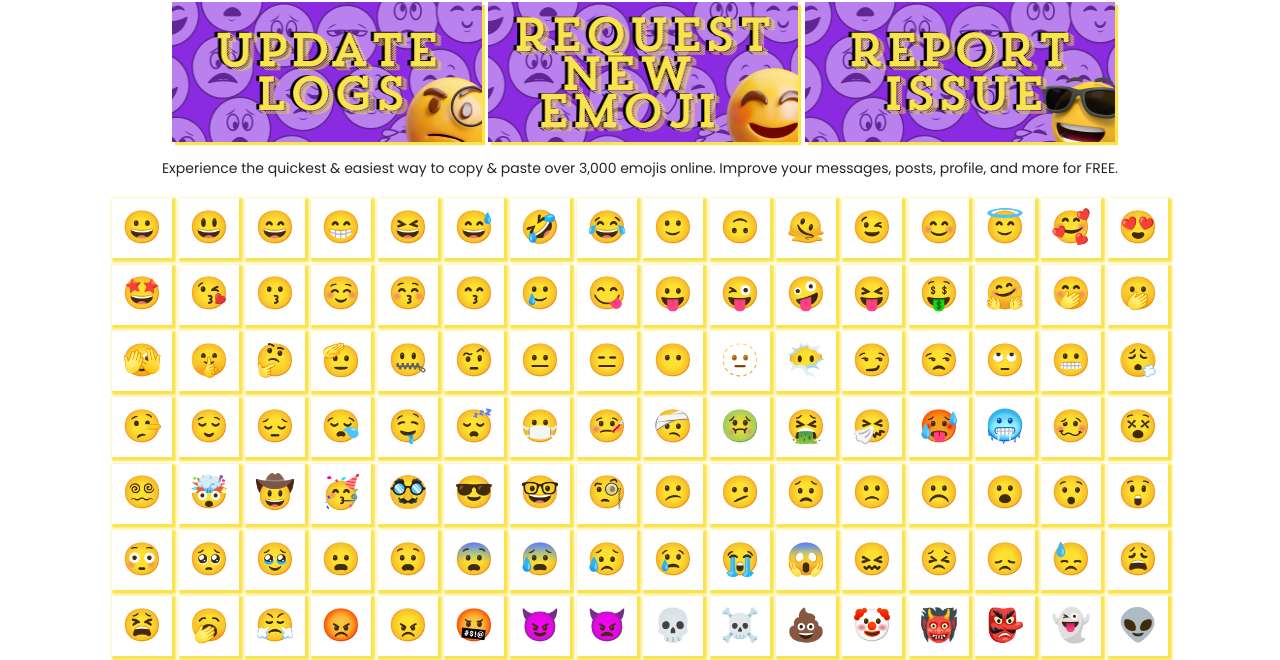
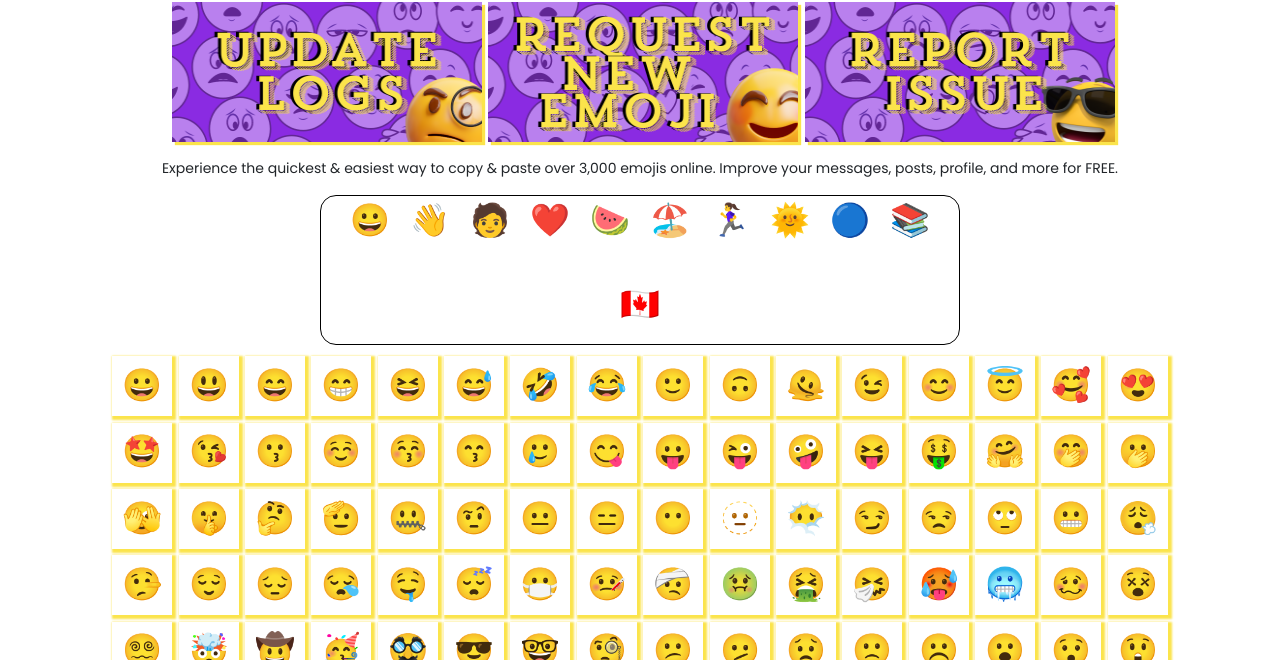
Before and after one commit to Sabeer-Junaid/emoji-copilot, a plain HTML site: page index.html in a window 1280 px wide. Shown: the part 138-798 px from the top of the page. Drawn offline with nearby package versions, Linux system fonts and the light colour scheme.

Commit message:
add categories

```diff
--- a/assets/styles.css
+++ b/assets/styles.css
@@ -220,9 +220,25 @@
 
 /* Emojis */
 
+.categories {
+  border: black solid thin;
+  border-radius: 1rem;
+  display: flex;
+  font-size: 2rem;
+  gap: 20px;
+  width: 50%;
+  justify-content: center;
+  text-align: center;
+  align-items: center;
+  cursor: pointer;
+  flex-wrap: wrap;
+}
+
 .emoji-table {
   display: flex;
   flex-wrap: wrap;
+  cursor: pointer;
+  margin-top: 0.5rem;
 }
 
 .box {
--- a/index.html
+++ b/index.html
@@ -74,6 +74,20 @@
     </div>
 
     <!-- Emoji Table -->
+    <div class="categories container">
+      <p class="face">😀</p>
+      <p class="gestures">👋</p>
+      <p class="people">🧑</p>
+      <p class="symbols">❤️</p>
+      <p class="food">🍉</p>
+      <p class="travels">🏖️</p>
+      <p class="activities">🏃‍♀️</p>
+      <p class="weather">🌞</p>
+      <p class="abstract">🔵</p>
+      <p class="objects">📚</p>
+      <p class="flags">🇨🇦</p>
+    </div>
+
     <div class="emoji-table container">
       <div class="box">
         <p class="emoji">😀</p>
```
